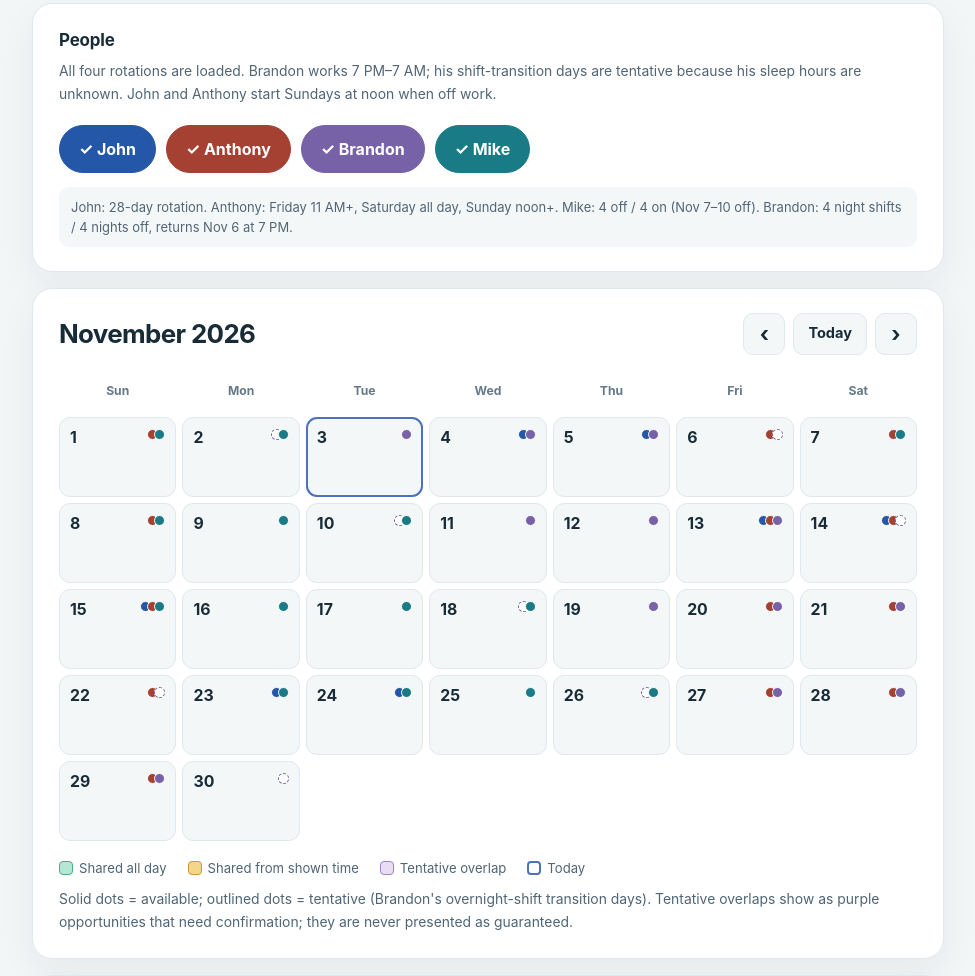
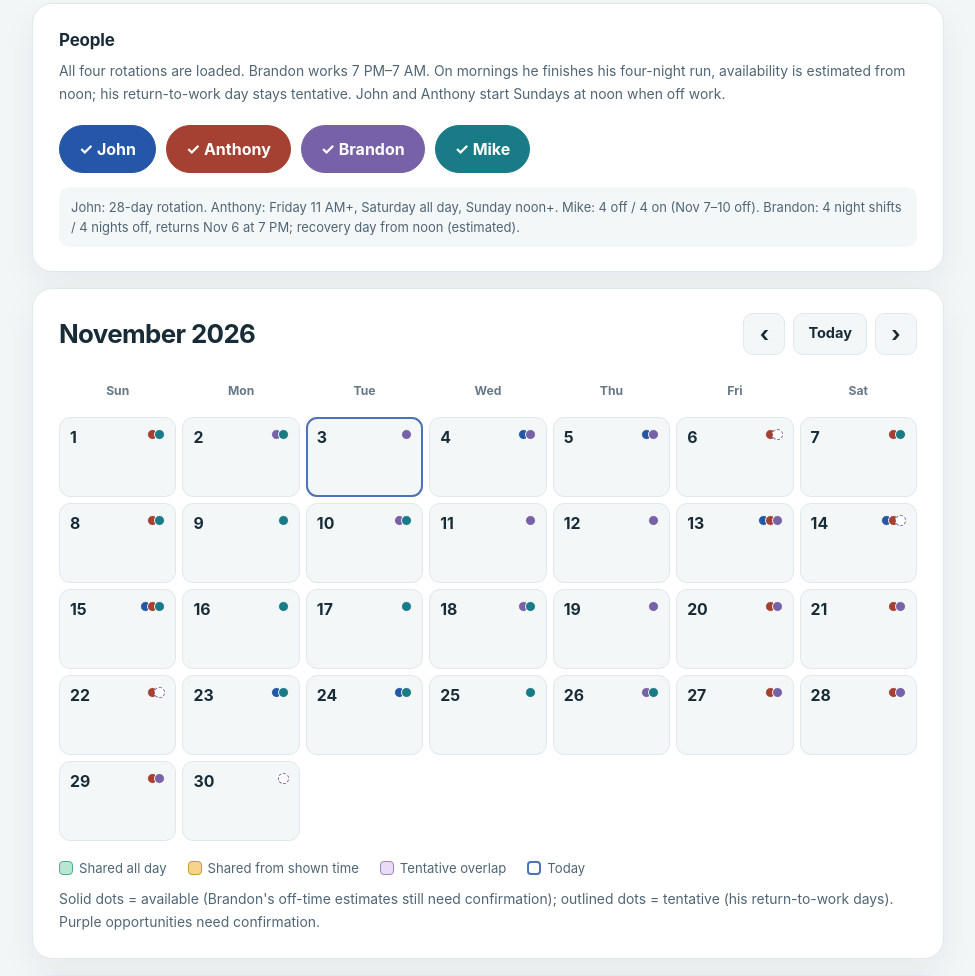
Before and after one commit to inbrand-dev/inbrands-site, a plain HTML site: page friend/index.html in a window 1280 px wide. Shown: the part 206-1182 px from the top of the page, without its empty margins (152-1127 px from the left). Drawn offline with Linux system fonts and the light colour scheme.

Commit message:
Count Brandon's recovery day as estimated noon availability

```diff
--- a/friend/index.html
+++ b/friend/index.html
@@ -205,11 +205,11 @@
     <div class="toprow">
       <div>
         <h2 class="section-title" id="people-heading">People</h2>
-        <p class="muted">All four rotations are loaded. Brandon works 7 PM–7 AM; his shift-transition days are tentative because his sleep hours are unknown. John and Anthony start Sundays at noon when off work.</p>
+        <p class="muted">All four rotations are loaded. Brandon works 7 PM–7 AM. On mornings he finishes his four-night run, availability is estimated from noon; his return-to-work day stays tentative. John and Anthony start Sundays at noon when off work.</p>
       </div>
     </div>
     <div class="person-row" id="people"></div>
-    <div class="tag">John: 28-day rotation. Anthony: Friday 11 AM+, Saturday all day, Sunday noon+. Mike: 4 off / 4 on (Nov 7–10 off). Brandon: 4 night shifts / 4 nights off, returns Nov 6 at 7 PM.</div>
+    <div class="tag">John: 28-day rotation. Anthony: Friday 11 AM+, Saturday all day, Sunday noon+. Mike: 4 off / 4 on (Nov 7–10 off). Brandon: 4 night shifts / 4 nights off, returns Nov 6 at 7 PM; recovery day from noon (estimated).</div>
   </section>
   <section class="panel" id="calendar-panel" aria-label="Monthly calendar">
     <div class="calhead">
@@ -223,7 +223,7 @@
     <div class="weekdays" aria-hidden="true"><div>Sun</div><div>Mon</div><div>Tue</div><div>Wed</div><div>Thu</div><div>Fri</div><div>Sat</div></div>
     <div id="grid" class="grid" role="group" aria-label="Days off by date"></div>
     <div class="legend"><span><span class="swatch"></span>Shared all day</span><span><span class="swatch partial-swatch"></span>Shared from shown time</span><span><span class="swatch tentative-swatch"></span>Tentative overlap</span><span><span class="today-swatch"></span>Today</span></div>
-    <p class="muted" style="margin-top: 10px;">Solid dots = available; outlined dots = tentative (Brandon's overnight-shift transition days). Tentative overlaps show as purple opportunities that need confirmation; they are never presented as guaranteed.</p>
+    <p class="muted" style="margin-top: 10px;">Solid dots = available (Brandon's off-time estimates still need confirmation); outlined dots = tentative (his return-to-work days). Purple opportunities need confirmation.</p>
     <section id="day-details" class="detail-panel" aria-live="polite" hidden>
       <h3 id="detail-title"></h3>
       <p id="detail-summary"></p>
@@ -275,15 +275,15 @@
       id: 'brandon', name: 'Brandon',
       assumed: true,
       // Four work nights starting 7 PM, followed by four off nights. Avoid guessing sleep hours.
-      // Transition dates are tentative and may be listed as possible group opportunities, not confirmed.
+      // His last-work-night recovery dates are estimated from noon; return-to-work dates remain tentative.
       available: n => {
         const phase = positiveMod(n - brandonWorkAnchorDay, 8);
-        return phase >= 5 ? { start: 0, end: 1440 } : null; // Three clear days off (estimated availability).
+        if (phase === 4) return { start: 12 * 60, end: 1440 }; // Final work night ends at 7 AM; assume available from noon.
+        return phase >= 5 ? { start: 0, end: 1440 } : null; // Remaining three off days (estimated).
       },
       tentative: n => {
         const phase = positiveMod(n - brandonWorkAnchorDay, 8);
         if (phase === 0) return { start: 0, end: 19 * 60, note: 'Shift begins at 7 PM; rest time unknown' };
-        if (phase === 4) return { start: 7 * 60, end: 1440, note: 'Shift ends at 7 AM; sleep time unknown' };
         return null;
       }
     },
```
